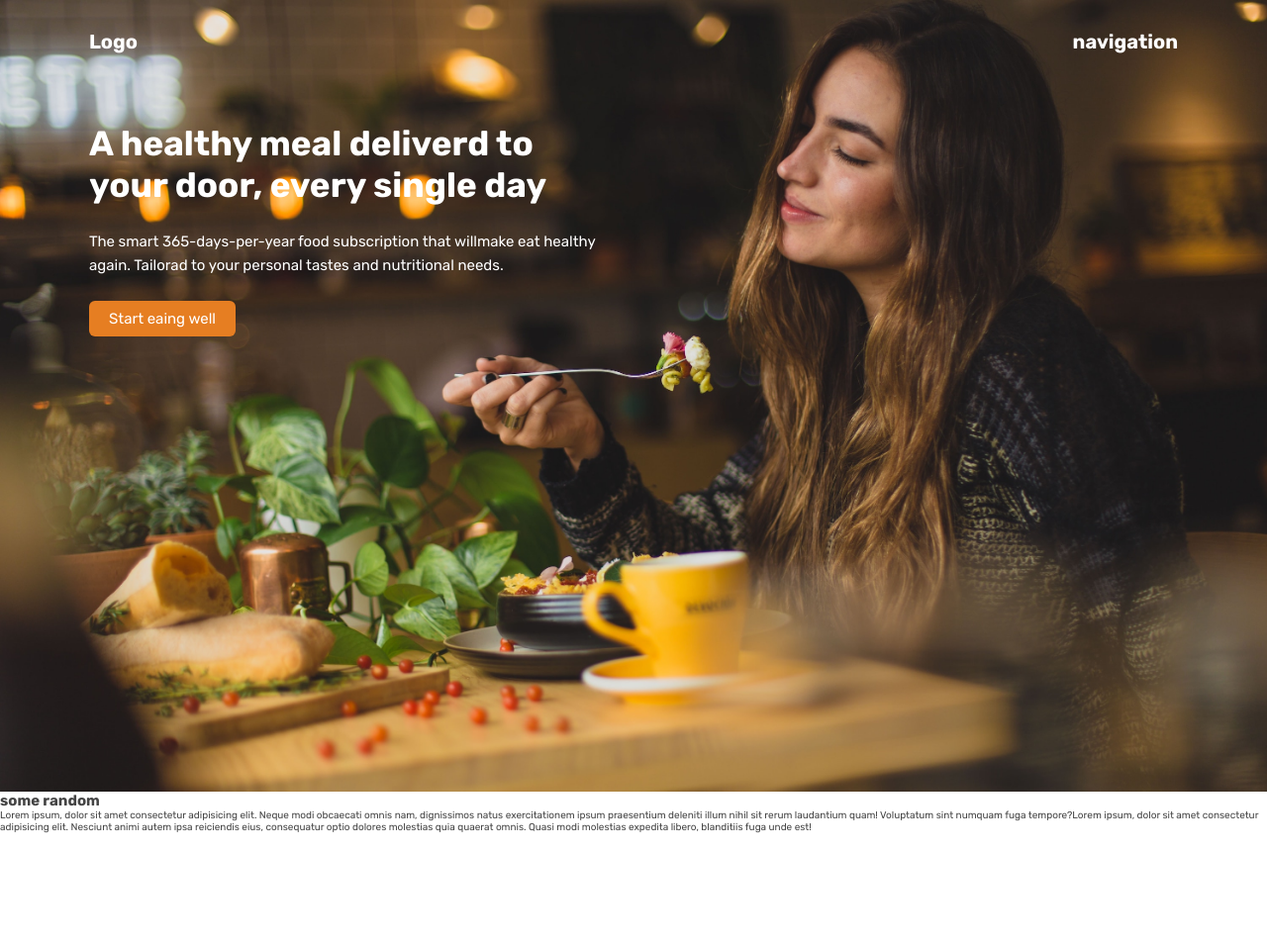
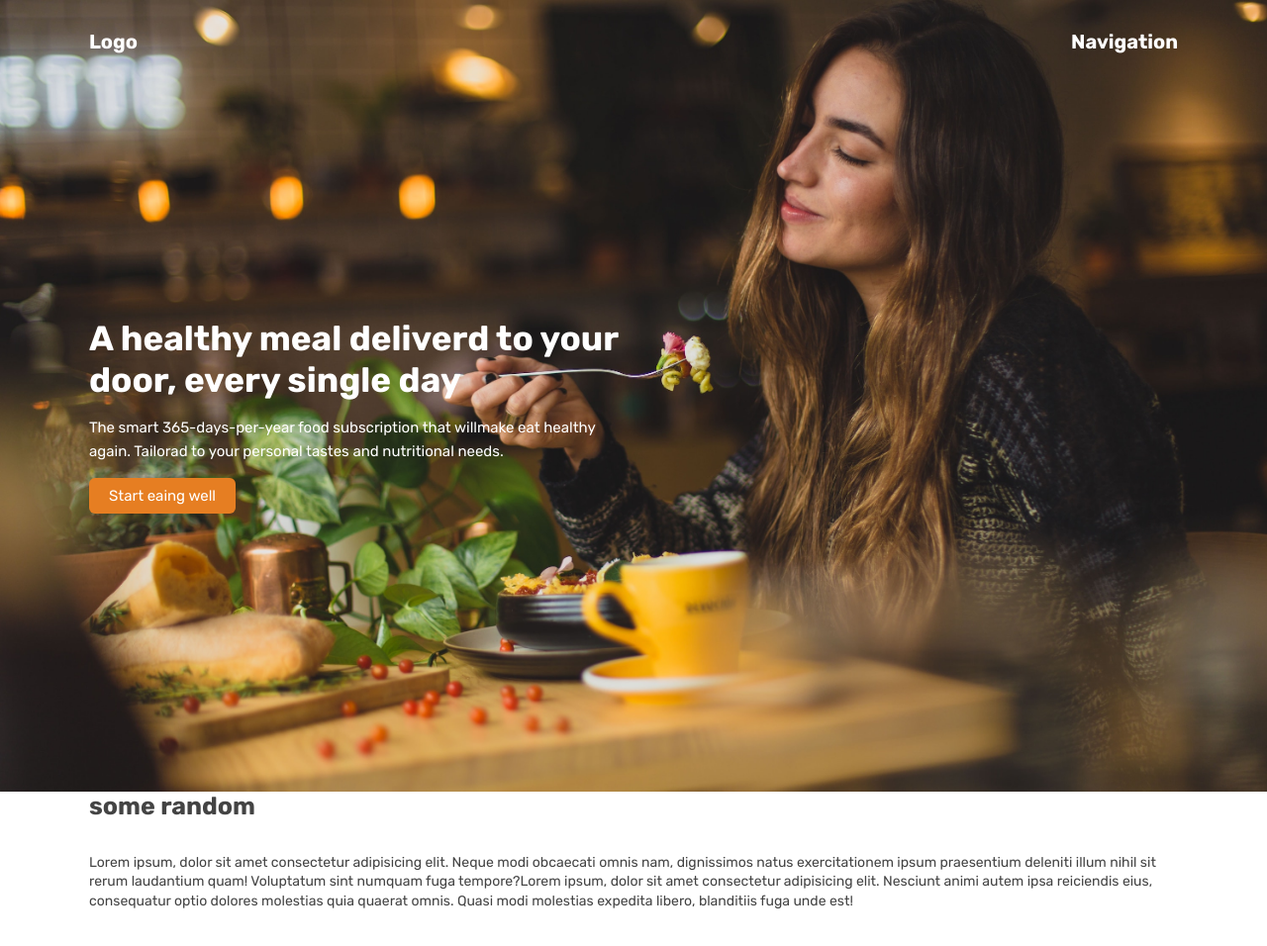
Before and after one commit to itsnooshin/basic-page, a plain HTML site: page index.html in a window 1280 px wide. Shown: the whole page at 99% size. Before the commit the page ends 842 px from the top, so only its background shows below. Drawn offline with Linux system fonts and the light colour scheme.

Commit message:
fix bugs on container

```diff
--- a/index.html
+++ b/index.html
@@ -18,10 +18,11 @@
     <header class="header">
       <nav class="main-nav">
         <div>Logo</div>
-        <div>navigation</div>
+        <div>Navigation</div>
       </nav>
       <div class="text">
-        <div class="hhh">
+          <div class="header-inner">
+
               <h1>A healthy meal deliverd to your door, every single day</h1>
               <p>
                 The smart 365-days-per-year food subscription that willmake eat
@@ -30,10 +31,12 @@
               </p>
               <a href="#" class="btn-link">Start eaing well</a>
           </div>
+
         </div>
+
     </header>
     <section>
-      <div>
+      <div class="text-primary">
         <h1>some random</h1>
         <p>
           Lorem ipsum, dolor sit amet consectetur adipisicing elit. Neque modi
--- a/style.css
+++ b/style.css
@@ -25,26 +25,20 @@ a{
     font-weight: bold;
     display: flex;
     justify-content: space-between;
-    max-width: 1100px;
+    width: 1100px;
     margin: 0 auto;
     padding: 30px 0;
 }
 
-.bg {
-   background-image: url("/images/hero.jpg");
-   background-repeat: no-repeat;
-   background-size: cover;
-   height: 100vh;
 
-
-}
 
 .header{
     background-image: url("./images/hero.jpg");
-    background-repeat: no-repeat;
     background-size: cover;
     height: 100vh;
-    width: 100%;
+
+    position: relative;
+
 }
 .btn-link{
     display: inline-block;
@@ -60,24 +54,48 @@ a{
 }
 .text{
 
-    max-width: 1100px;
-    margin: 0 auto;
+    width: 1100px;
+      position: absolute;
+      left: 50%;
+     top: 50%;
+      transform: translate(-50% ,-50%);
+
 }
 
 .text h1{
     font-size: 3.5em;
-    width: 490px;
+
     margin-top: 4rem;
 }
 .text p{
     font-size: 1.5em;
-    width:540px;
+
     line-height: 1.6;
+    margin: 1em 0;
+}
+.header-inner{
+    width: 50%;
 }
 
 .text div{
     display: flex;
     flex-direction: column;
-    gap: 24px;
     align-items: start;
 }
+
+/* section */
+.text-primary{
+
+    max-width: 1100px;
+    margin: 0 auto;
+}
+.text-primary h1{
+    margin-bottom: 1.3em;
+    font-size: 2.5em;
+}
+.text-primary p{
+
+    font-size: 1.4em;
+    line-height: 1.4;
+     margin-bottom: 6rem;
+}
```
Lines whose indentation alone changed are shown as unchanged.
